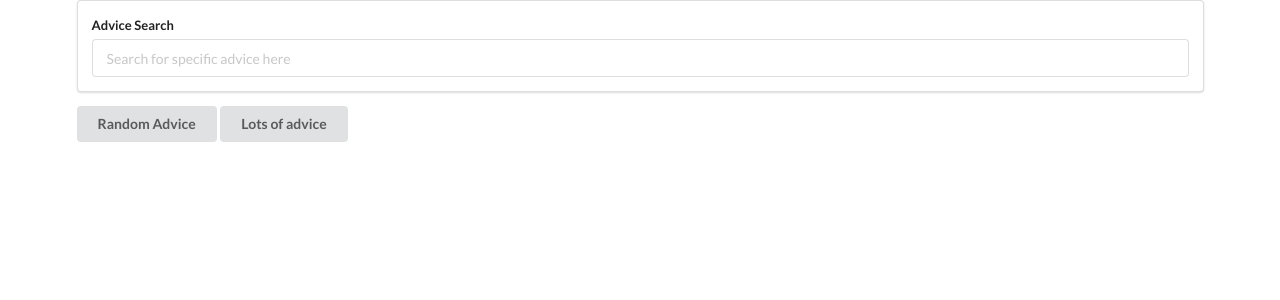
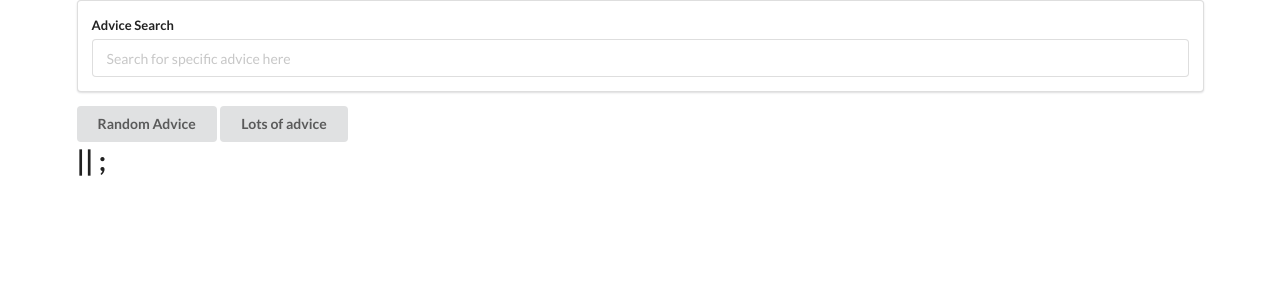
Before and after one commit to Quest1mc/advice-app, a React (Create React App) app: page / in a window 1280 px wide. Shown: the top 300 px of the page. Built offline with nearby package versions, Linux system fonts and the light colour scheme.

Commit message:
errort catching complete & added new functionalty tyo lots of advice button

```diff
--- a/src/components/AdviceButtons.js
+++ b/src/components/AdviceButtons.js
@@ -1,7 +1,7 @@
 import React, { Component } from 'react';
 
 class AdviceButtons extends Component {
-    state = { term: [] };
+    state = {};
     // onClick = (event)=> {
     //     this.setState({term: event.target.value});
     //   };
@@ -10,8 +10,8 @@ class AdviceButtons extends Component {
     render() {
         return (
             <div>
-                 <button onClick= {this.onRandomButtonClick} className="ui button random">Random Advice</button>
-                <button onClick = {this.onRandomButtonClick} className="ui button">Lots of advice</button>
+                 <button onClick= {this.props.onRandomButtonClick} className="ui button random">Random Advice</button>
+                <button  onClick = {this.props.onLotsAdviceButtonClick} className="ui button">Lots of advice</button>
             </div>
         );
     }
--- a/src/components/AdviceList.js
+++ b/src/components/AdviceList.js
@@ -1,25 +1,34 @@
 import React from "react";
 import AdviceItem from "./AdviceItem";
 
-const AdviceList = ({ advice }) => {
-   console.log(advice);
-
-   let renderedAdvice= "";
-   if (advice === undefined?   advice.message:  renderedAdvice = advice.map(singleAdvice =>{
-    // console.log(singleAdvice)
-      return <AdviceItem advice={singleAdvice} />
-    })
-    );
+const AdviceList = ({ advice, message, randomadvice, lotsOfAdvice }) => {
+  // console.log(advice);
+  console.log(randomadvice);
 
 
 
-
-
-  return <div>{renderedAdvice}</div>;
+  return (
+    <div>
+      <h1>
+        {randomadvice.advice}
+        {lotsOfAdvice}|| {lotsOfAdvice.advice};
+{/* not sure aboyut this ^^^^^ */}
+        {advice && (
+          <div>
+            {advice.map(singleAdvice => {
+              // console.log(singleAdvice)
+              return <AdviceItem advice={singleAdvice} />;
+            })}
+          </div>
+        )}
+        {!advice && <div>{message.text}</div>}
+        {/* {message && <div>{message}</div>} */}
+      </h1>
+    </div>
+  );
 };
 
 export default AdviceList;
 
-
 // to do list
 // handle error - even though system returns ok it does not have advice it has message
--- a/src/components/App.js
+++ b/src/components/App.js
@@ -5,13 +5,16 @@ import adviceSlip from "../apis/adviceSlip";
 import AdviceList from "./AdviceList";
 
 class App extends Component {
-    state = {advice : [] };
+    state = {advice : [], message: "" ,randomadvice:{}, lotsOfAdvice :[] };
+
+
+
   onTermSubmit = async term => {
     try{
       const response = await adviceSlip.get("/search/" + term);
       // response.data.slips
       console.log(response);
-      this.setState({ advice : response.data.slips});
+      this.setState({ advice : response.data.slips , message: response.data.message});
     }catch (error){
       console.error(error);
     }
@@ -19,26 +22,35 @@ class App extends Component {
 
   };
 
-
-
   onRandomButtonClick = async () => {
     const response = await adviceSlip.get();
     console.log(response);
+    this.setState({ randomadvice : response.data.slip});
   };
 
    onLotsAdviceButtonClick=  async () => {
-    const response = await adviceSlip.get();
-    console.log(response);
+     for (var i=0;i<10;i++){
+      const response = await adviceSlip.get();
+      console.log(response);
+
+      this.setState({ lotsOfAdvice :[], response });
+      console.log(this.state.lotsOfAdvice);
+     }
   };
+
+  // the api call works but.. it does not push to array lotsOfAdvice
+  // and thus cannot yet be rendered via AdviceList
+
+
 
   render() {
     return (
       <div className="ui container">
         <SearchBar onFormSubmit={this.onTermSubmit} />
 
-        <AdviceButtons onRandomButtonClick={this.onRandomButtonClick} />
+        <AdviceButtons onRandomButtonClick={this.onRandomButtonClick}  onLotsAdviceButtonClick= {this.onLotsAdviceButtonClick}/>
 
-        <AdviceList advice= {this.state.advice}/>
+        <AdviceList randomadvice = {this.state.randomadvice} advice= {this.state.advice} message = {this.state.message} lotsOfAdvice = {this.state.lotsOfAdvice}/>
       </div>
     );
   }
```
